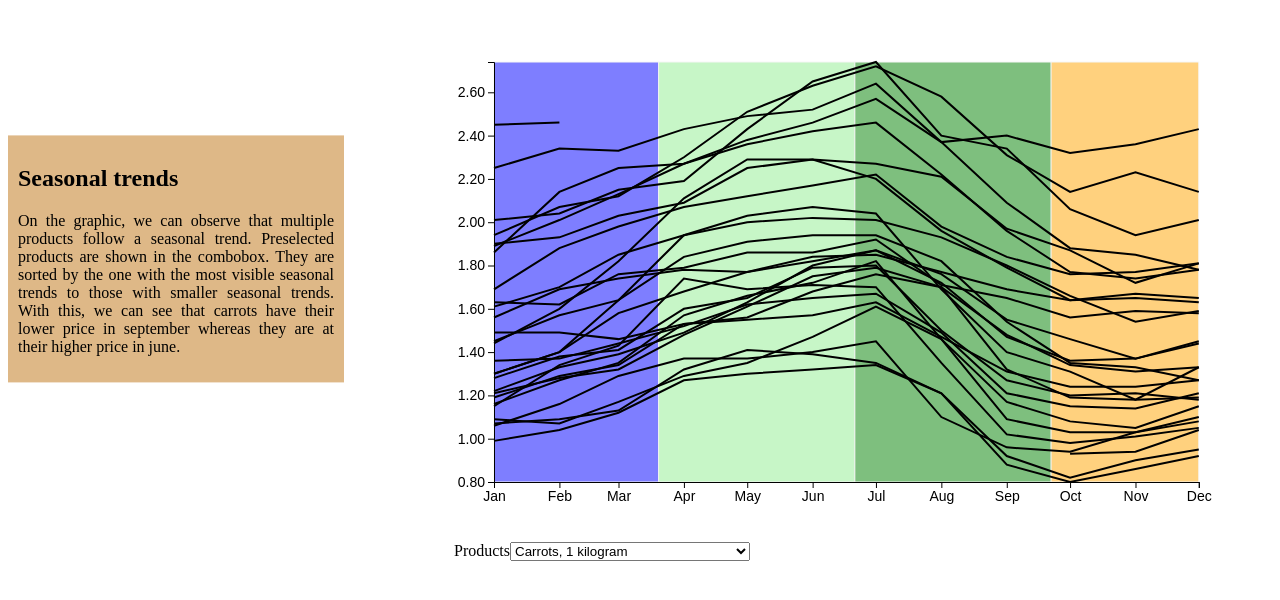
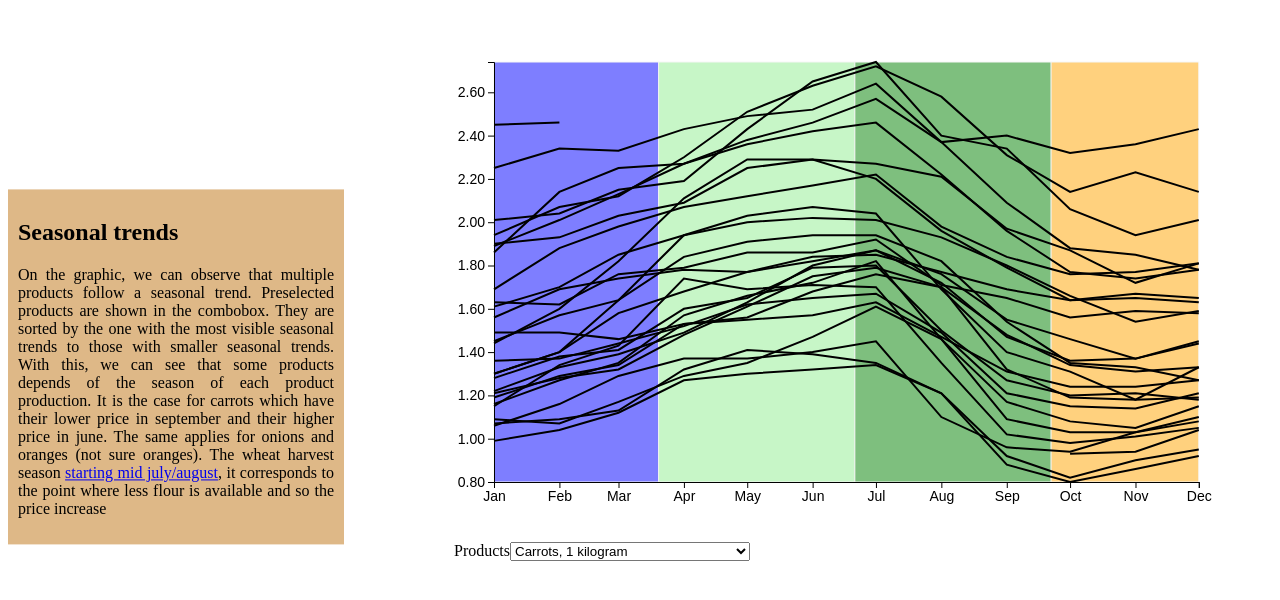
Before and after one commit to athuljayaraj/price-trends, a website built with Parcel: page src/index.html in a window 1280 px wide. Shown: the part 196-796 px from the top of the page. Built offline with nearby package versions, Linux system fonts and the light colour scheme; files whose address does not match are found by name.

Commit message:
Comments for seasonal trends

```diff
--- a/src/assets/data/seasonalTrends.json
+++ b/src/assets/data/seasonalTrends.json
@@ -5,6 +5,5 @@
     "Flour, 2.5 kilograms",
     "Apples, 1 kilogram",
     "Potatoes, 4.54 kilograms",
-    "Processed cheese slices, 250 grams",
-    "Bananas, 1 kilogram"
+    "Processed cheese slices, 250 grams"
 ]
--- a/src/index.html
+++ b/src/index.html
@@ -16,9 +16,17 @@
     <div class="container">
       <section class="text-container element" id="section1">
         <h1>Seasonal trends</h1>
-        <p>On the graphic, we can observe that multiple products follow a seasonal trend. Preselected products are shown in the combobox.
-          They are sorted by the one with the most visible seasonal trends to those with smaller seasonal trends. With this, we can see that carrots
-        have their lower price in september whereas they are at their higher price in june. </p>
+        <p>On the graphic, we can observe that multiple products follow a seasonal trend. Preselected products are shown
+          in the combobox.
+          They are sorted by the one with the most visible seasonal trends to those with smaller seasonal trends. With
+          this, we can see
+          that some products depends of the season of each product production. It is the case for carrots which have
+          their lower price
+          in september and their higher price in june. The same applies for onions and oranges (not sure oranges).
+          The wheat harvest season <a
+            href="https://www.thecanadianencyclopedia.ca/en/article/cereal-crops">starting mid july/august</a>,
+          it corresponds to the point where less flour is available and so the price increase
+        </p>
       </section>
       <div class="vizualization-div element" id="vizualization-div1">
         <svg id="vizualization-svg1" class="visualization-svg" width="100%"></svg>
```
